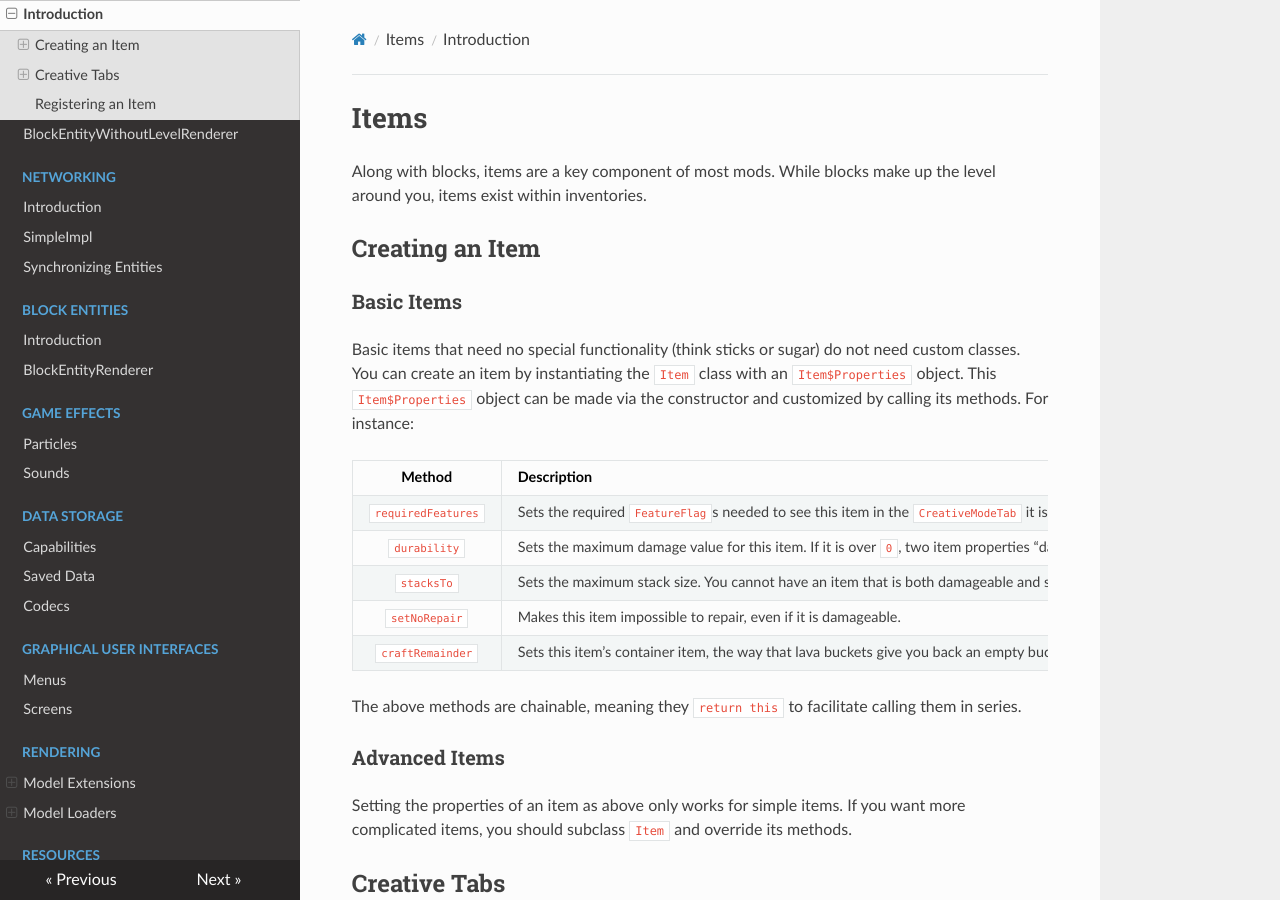
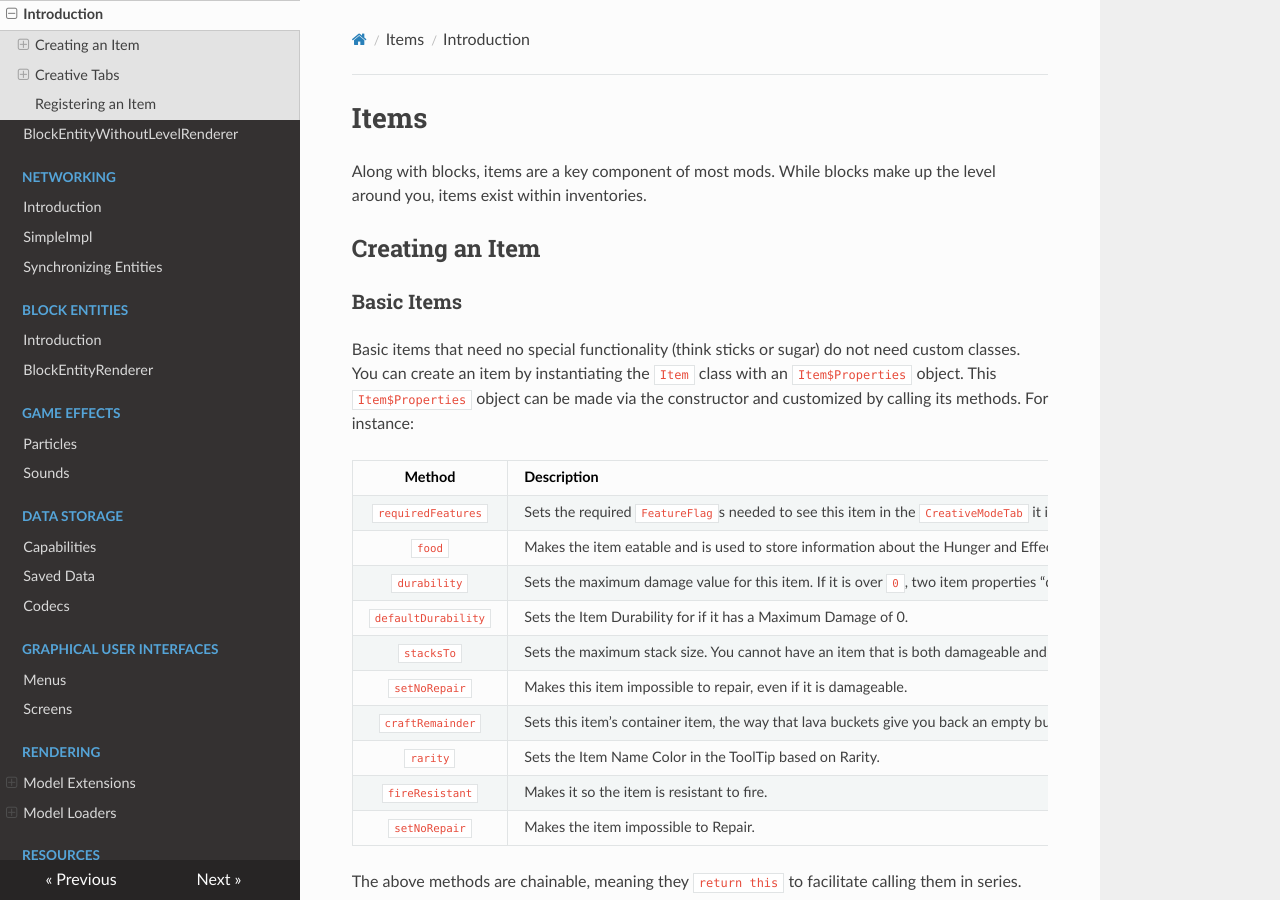
Before and after one commit to MinecraftForge/Documentation, an MkDocs documentation site: the page built from docs/items/index.md, in a window 1280 px wide and 900 px high. Built offline with MkDocs 1.6.1, drawn with Linux system fonts in a browser that asks for light colours; nearby versions of some CDN libraries.

Commit message:
Update index.md

```diff
--- a/docs/items/index.md
+++ b/docs/items/index.md
@@ -1,3 +1,4 @@
+
 Items
 =====
 
@@ -13,10 +14,17 @@ Basic items that need no special functionality (think sticks or sugar) do not ne
 |      Method        |                  Description                  |
 |:------------------:|:----------------------------------------------|
 | `requiredFeatures` | Sets the required `FeatureFlag`s needed to see this item in the `CreativeModeTab` it is added to. |
+| `food`         | Makes the item eatable and is used to store information about the Hunger and Effects. |
 | `durability`       | Sets the maximum damage value for this item. If it is over `0`, two item properties "damaged" and "damage" are added. |
+| `defaultDurability`       | Sets the Item Durability for if it has a Maximum Damage of 0.
 | `stacksTo`         | Sets the maximum stack size. You cannot have an item that is both damageable and stackable. |
 | `setNoRepair`      | Makes this item impossible to repair, even if it is damageable. |
 | `craftRemainder`   | Sets this item's container item, the way that lava buckets give you back an empty bucket when they are used. |
+| `rarity`         | Sets the Item Name Color in the ToolTip based on Rarity.
+| `fireResistant`         | Makes it so the item is resistant to fire.
+| `setNoRepair`         | Makes the item impossible to Repair.
+
+
 
 The above methods are chainable, meaning they `return this` to facilitate calling them in series.
 
```
